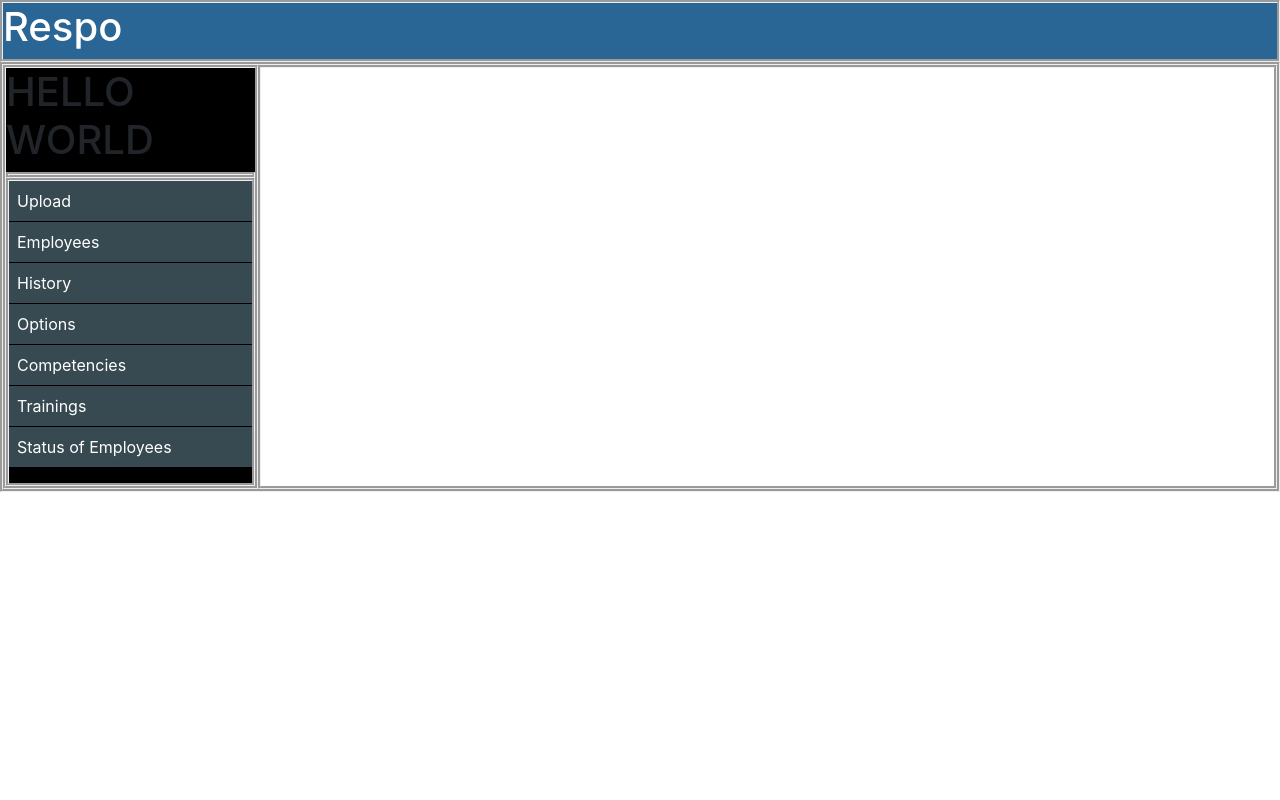
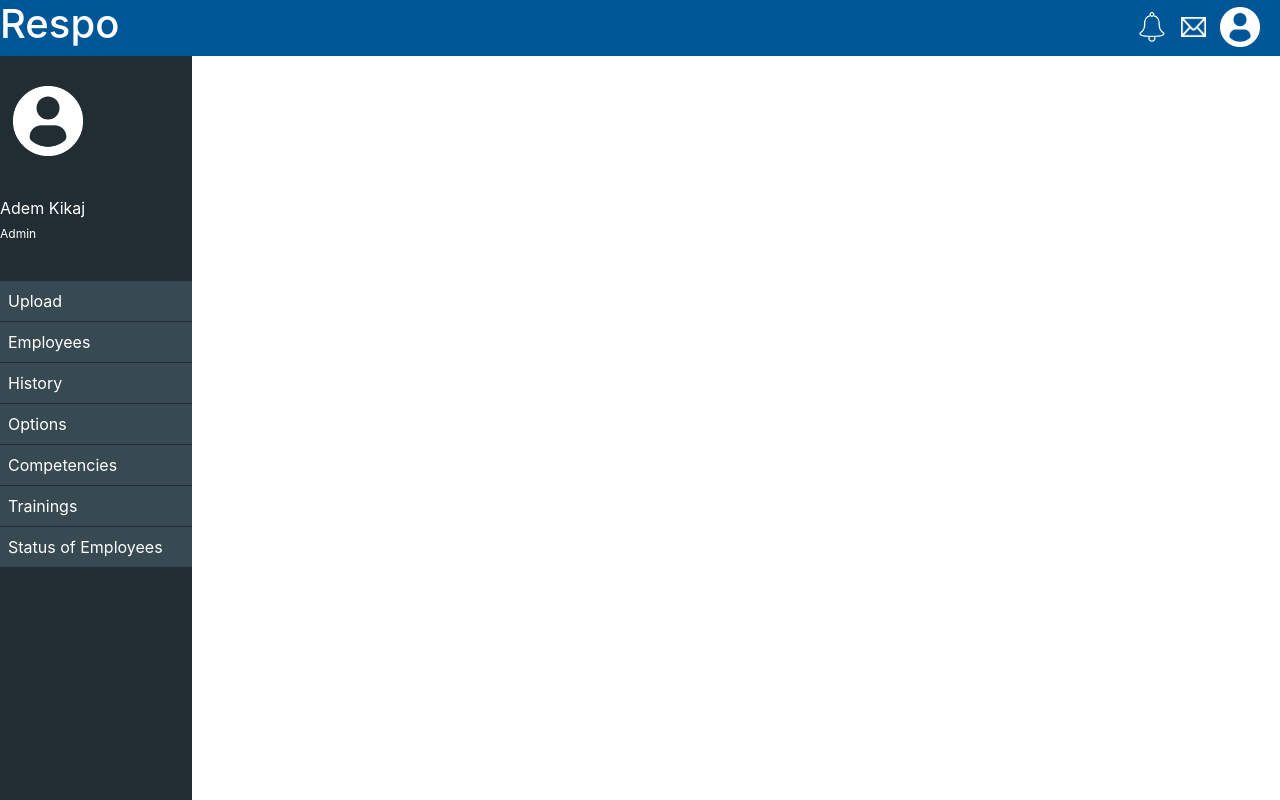
Before and after one commit to iboskov/Respo-code, a Django app: page / in a window 1280 px wide. Run offline with Django 3.2, Linux system fonts and the light colour scheme; some libraries are stand-ins or nearby versions.

Commit message:
main.html finished now we can do subpages

```diff
--- a/home/frontend/templates/html/index.html
+++ b/home/frontend/templates/html/index.html
@@ -3,80 +3,65 @@
 
 
 {% block content %}
-<!DOCTYPE html>
-<html lang="en">
-<head>
-    <meta charset="UTF-8">
-    <title>Main</title>
-</head>
-<body>
-    {% block header %}
-    <header>
-        <div class="header">
+<div class="login-container">
+    <div class="header">
+        <div id="title-container">
             <h1 id="header">Respo</h1>
         </div>
-    </header>
-    {% endblock %}
+        <div id="icon-container">
+            <img class="icons-respo" src="{% static 'img/user_icon.png' %}">
+            <img class="icons-respo" id="icon-mail" src="{% static 'img/mail_icon.png' %}">
+            <img class="icons-respo" id="icon-notification" src="{% static 'img/notification_icon.png' %}">
+        </div>
+    </div>
     <!-- main container -->
     <div class="main-container">
         <!--nav container -->
-        <div class="nav-container">
-            <h1>HELLO WORLD</h1>
-
+        <div id="nav-container">
             <div class="profile-container">
-
+                <div id="profile">
+                    <img class="icons-respo" id="second-profile" src="{% static 'img/user_icon.png' %}">
+                </div>
+                <div id="username-container">
+                    <label id="user-label">Adem Kikaj</label>
+                    <label id="position-label">Admin</label>
+                </div>
             </div>
             <nav id="sidebar">
                 <div class="sidebar-container">
                     <ul class="list-unstyled components">
                         <li>
-                            <div class="nav-border">
-                                <a>Upload</a>
-                            </div>
+                            <a href="#" class="nav-border">Upload</a>
                         </li>
                         <li>
-                            <div class="nav-border">
-                                <a>Employees</a>
-                            </div>
+                            <a href="#" class="nav-border">Employees</a>
                         </li>
                         <li>
-                            <div class="nav-border">
-                                <a>History</a>
-                            </div>
+                            <a href="#" class="nav-border">History</a>
                         </li>
                         <li>
-                            <div class="nav-border">
-                                <a>Options</a>
-                            </div>
+                            <a href="#" class="nav-border">Options</a>
                         </li>
                         <li>
-                            <div class="nav-border">
-                                <a>Competencies</a>
-                            </div>
+                            <a href="#" class="nav-border">Competencies</a>
                         </li>
                         <li>
-                            <div class="nav-border">
-                                <a>Trainings</a>
-                            </div>
+                            <a href="#" class="nav-border">Trainings</a>
                         </li>
                         <li>
-                            <div class="nav-border">
-                                <a>Status of Employees</a>
-                            </div>
+                            <a href="#" class="nav-border">Status of Employees</a>
                         </li>
                     </ul>
                 </div>
             </nav>
         </div>
-
-        <!-- submain -->
+             <!-- submain -->
         <div class="submain-container">
-            {% block submain-content %}{% endblock %}
+            {% block main %}{% endblock %}
         </div>
     </div>
 
 
-</body>
-</html>
+</div>
 
 {% endblock %}
--- a/home/static/CSS/main.css
+++ b/home/static/CSS/main.css
@@ -9,6 +9,7 @@
   flex-direction: column;
   min-height: 100vh;
   overflow-x: hidden;
+
 }
 
 .login-content{
@@ -44,7 +45,7 @@
 .first-title{
     text-align:center;
     margin-top: -20px;
-    color:#2A6695;
+    color:#005797;
     font-size:30px;
     font-weight:bold;
     margin-bottom:45px;
@@ -55,43 +56,112 @@
 
 }
 #submit-btn{
-    margin-left:130px;
-    background-color:#2A6695;
+    margin-left:140px;
+    height:35px;
+    width:90px;
+    background-color:#005797;
     color:white;
+    border:none;
 }
 
 /* index */
 .header{
-    border-style:groove;
-    background-color:#2A6695;
+    width:100%;
+    background-color:#005797;
+    float:left;
 }
 .main-container{
-    border-style:groove;
-    display:flex;
-    height:auto;
-    min-height:100%;
-    width:100%;
+  flex: 1 0 auto;
+  float:left;
+  display: flex;
+  flex-direction: row;
+
 }
 #header{
     color:white;
+    width:100%;
+    float:left;
+
 }
 
-.nav-container{
+#nav-container{
+    width:10%;
+    background-color:#222D33;
+    flex: 1 0 auto;
+    flex:display;
+
+
+}
+#title-container{
     width:20%;
-    border-style:groove;
-    background-color:black;
+    float:left;
+
+}
+#icon-container{
+    width:79%;
+    float:left;
+    margin-top:7px;
+}
+.icons-respo{
+    width:40px;
+    height:40px;
+    float:right;
+    margin-left:7px;
+    margin-right:7px;
+}
+#icon-mail{
+    margin-top:10px;
+    width:25px;
+    height:20px;
+}
+#icon-notification{
+    margin-top:5px;
+    width:30px;
+    height:30px;
 }
 .submain-container{
     width:80%;
-    border-style:groove;
+    flex: 1 0 auto;
+    flex:display;
 }
 .profile-container{
     width:100%;
-    border-style:groove;
+    float:left;
+    margin-bottom:30px;
+}
+#profile{
+    margin-top:30px;
+    width:40%;
+    float:left;
+    margin-left:6px;
+}
+#username-container{
+    width:57%;
+    float:left;
+    margin-top:40px;
+    color:white;
+}
+a{
+    color:white;
+}
+
+#user-label{
+    width:100%;
+    margin-bottom:-5px;
+}
+#position-label{
+    width:100%;
+    font-size:12px;
+}
+
+#second-profile{
+    height:70px;
+    width:70px;
+    float:left;
 }
 .sidebar-container{
     width:100%;
-    border-style:groove;
+    float:left;
 }
 
 .nav-border{
@@ -99,5 +169,22 @@
     background-color:rgb(55,73,81);
     color:white;
     padding:8px;
+    width:100%;
+    float:left;
 
 }
+:root{
+    --mainColor:#005797;
+}
+a:hover {
+    color:white;
+    text-decoration:none;
+    width:100%;
+    background:
+     linear-gradient(
+       to right,
+       var(--mainColor) 0%,
+       var(--mainColor) 5px,
+       transparent
+     );
+}
```
Also changed, not shown: home/frontend/templates/html/login.html (+3 -5 lines), home/static/img/mail_icon.png (added), home/static/img/notification_icon.png (added), home/static/img/user_icon.png (added).
